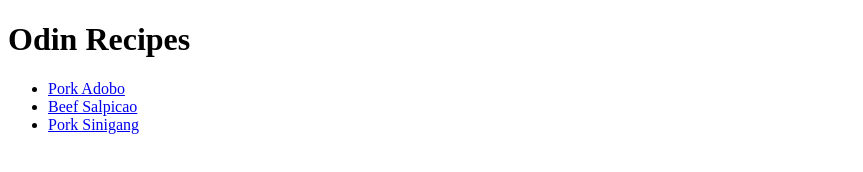
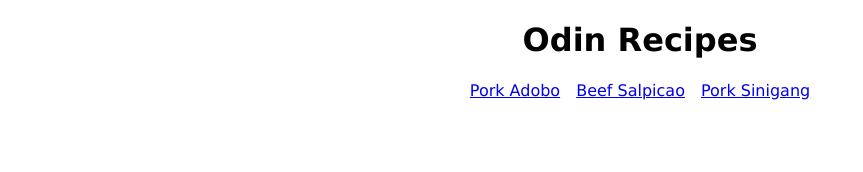
Before and after one commit to GALEBOETTICHER/odin-recipes, a plain HTML site: page index.html in a window 1280 px wide. Shown: the whole page, without its empty margins (0-863 px from the left). Drawn offline with Linux system fonts and the light colour scheme.

Commit message:
style: Add style.css for styling page -Link index and pork adobo html to stylesheet -Remove bullet on menu <ul> on index.html -Add display flex rule to make them sit side by side

```diff
--- a/index.html
+++ b/index.html
@@ -4,10 +4,11 @@
     <meta charset="UTF-8">
     <meta name="viewport" content="width=device-width, initial-scale=1.0">
     <title>Odin Recipes</title>
+    <link rel="stylesheet" href="style.css">
 </head>
 <body>
-    <h1>Odin Recipes</h1>
-    <ul>
+    <h1 class="title">Odin Recipes</h1>
+    <ul class="menu">
         <li><a href="recipes/pork-adobo.html" rel="noreferrer">Pork Adobo</a></li>
         <li><a href="recipes/beef-salpicao.html" rel="noreferrer">Beef Salpicao</a></li>
         <li><a href="recipes/pork-sinigang.html" rel="noreferrer">Pork Sinigang</a></li>
--- /dev/null
+++ b/style.css
@@ -0,0 +1,18 @@
+* {
+    font-family: Verdana, Geneva, Tahoma, sans-serif;
+    /* outline: 2px solid red; */
+}
+
+.menu {
+    list-style: none;
+    padding: 0;
+    margin: 0;
+    display: flex;
+    justify-content: center;
+    gap: 16px;
+}
+
+.title {
+    justify-content: center;
+    display: flex;
+}
```
Also changed, not shown: recipes/pork-adobo.html (+1 -0 lines).
